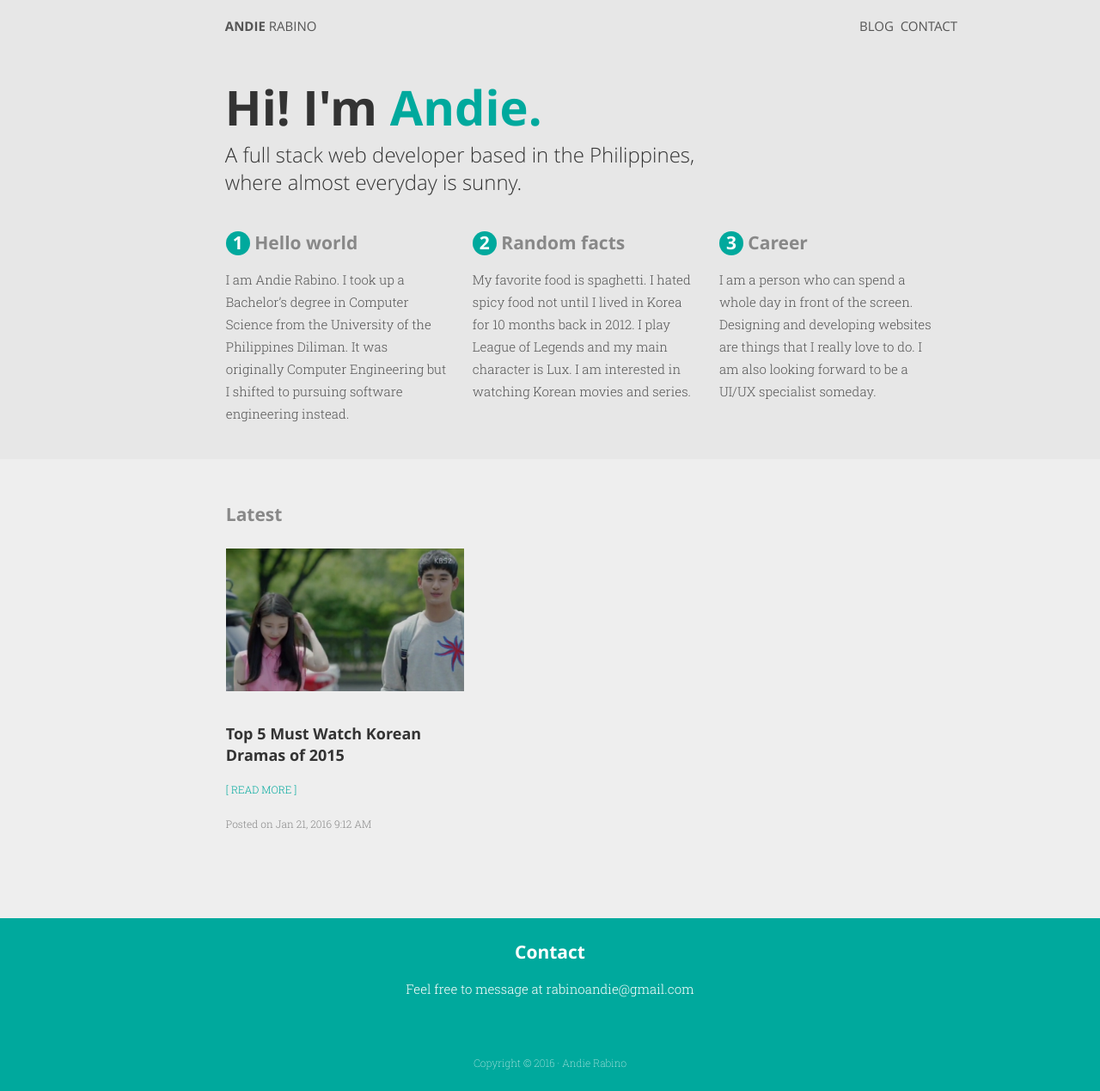
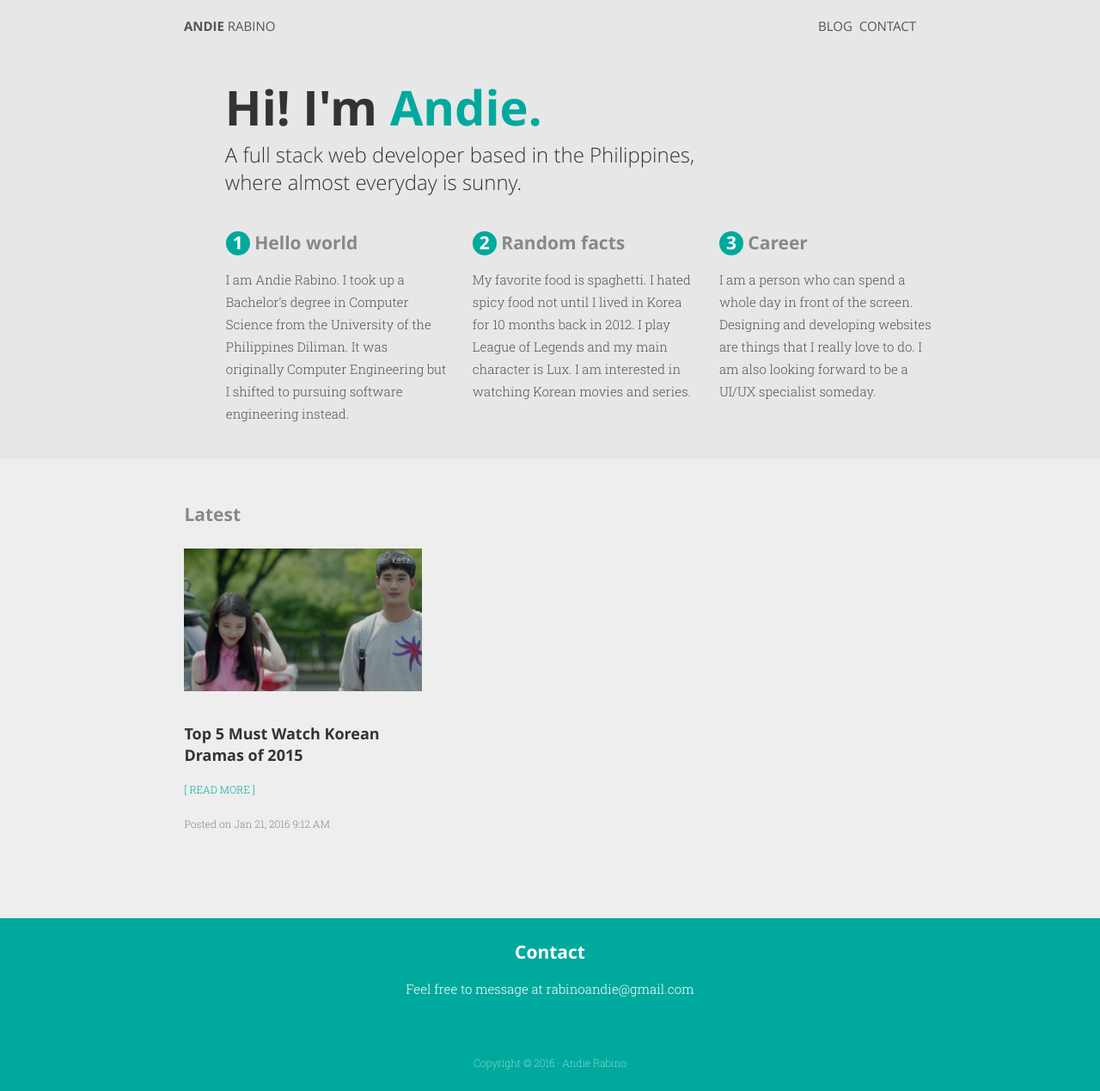
Before and after one commit to heyandie/andierabino, a Django app: page / in a window 1280 px wide. Shown: the whole page at 86% size. Run offline with Django 3.2, Linux system fonts and the light colour scheme; data comes from the database, SQL or seed files in the repository.

Commit message:
fixed prefix on desktop view

```diff
--- a/templates/base.html
+++ b/templates/base.html
@@ -13,7 +13,7 @@
   <header id="header" class="grid-container max-10000">
     <div class="grid-container">
       <div class="grid-100">
-        <div class="header-inner grid-90 prefix-10 tablet-grid-90 tablet-prefix-5 mobile-grid-90 mobile-prefix-5">
+        <div class="header-inner grid-90 prefix-5 tablet-grid-90 tablet-prefix-5 mobile-grid-90 mobile-prefix-5">
           <div>
             <a href="/"><b>ANDIE</b> RABINO</a>
           </div>
--- a/templates/blog/index.html
+++ b/templates/blog/index.html
@@ -5,7 +5,7 @@
 
   <div class="grid-container">
     <div class="grid-100">
-      <div class="grid-90 prefix-10 tablet-grid-90 tablet-prefix-5 mobile-grid-90 mobile-prefix-5">
+      <div class="grid-90 prefix-5 tablet-grid-90 tablet-prefix-5 mobile-grid-90 mobile-prefix-5">
         <h1 class="emphasis"><span class="highlight">Blog.</span></h1>
         <h4 class="text-thin">Some reads about <span class="highlight">web design</span> and <span class="highlight">development</span> + random interests.
         </h4>
@@ -19,7 +19,7 @@
 
 
 <div class="grid-container">
-  <div class="grid-90 prefix-10 tablet-grid-90 tablet-prefix-5 mobile-grid-90 mobile-prefix-5 padded-v-50">
+  <div class="grid-90 prefix-5 tablet-grid-90 tablet-prefix-5 mobile-grid-90 mobile-prefix-5 padded-v-50">
     <div class="grid-100 grid-parent">
 
         {% for post in posts %}
--- a/templates/blog/post.html
+++ b/templates/blog/post.html
@@ -3,7 +3,7 @@
 {% block main %}
 
 <div class="grid-container">
-  <div class="grid-90 prefix-10 tablet-grid-90 tablet-prefix-5 mobile-grid-90 mobile-prefix-5 grid-parent">
+  <div class="grid-90 prefix-5 tablet-grid-90 tablet-prefix-5 mobile-grid-90 mobile-prefix-5 grid-parent">
     <div class="grid-100 grid-parent">
       <div class="grid-100 grid-parent padded-v-50">
         <div class="grid-100">
--- a/templates/index.html
+++ b/templates/index.html
@@ -44,12 +44,12 @@
 
 <section id="section-latest" class="grid-container max-10000 padded-v-50">
   <div class="grid-container">
-    <div class="grid-90 prefix-10 tablet-grid-90 tablet-prefix-5 mobile-grid-90 mobile-prefix-5">
+    <div class="grid-90 prefix-5 tablet-grid-90 tablet-prefix-5 mobile-grid-90 mobile-prefix-5">
       <div class="title grid-100 text-gray">
         Latest
       </div>
     </div>
-    <div class="grid-90 prefix-10 tablet-grid-90 tablet-prefix-5 mobile-grid-90 mobile-prefix-5 padded-v-25">
+    <div class="grid-90 prefix-5 tablet-grid-90 tablet-prefix-5 mobile-grid-90 mobile-prefix-5 padded-v-25">
       {% for post in posts %}
       <div class="grid-33">
         <div class="blog-thumbnail">
```
